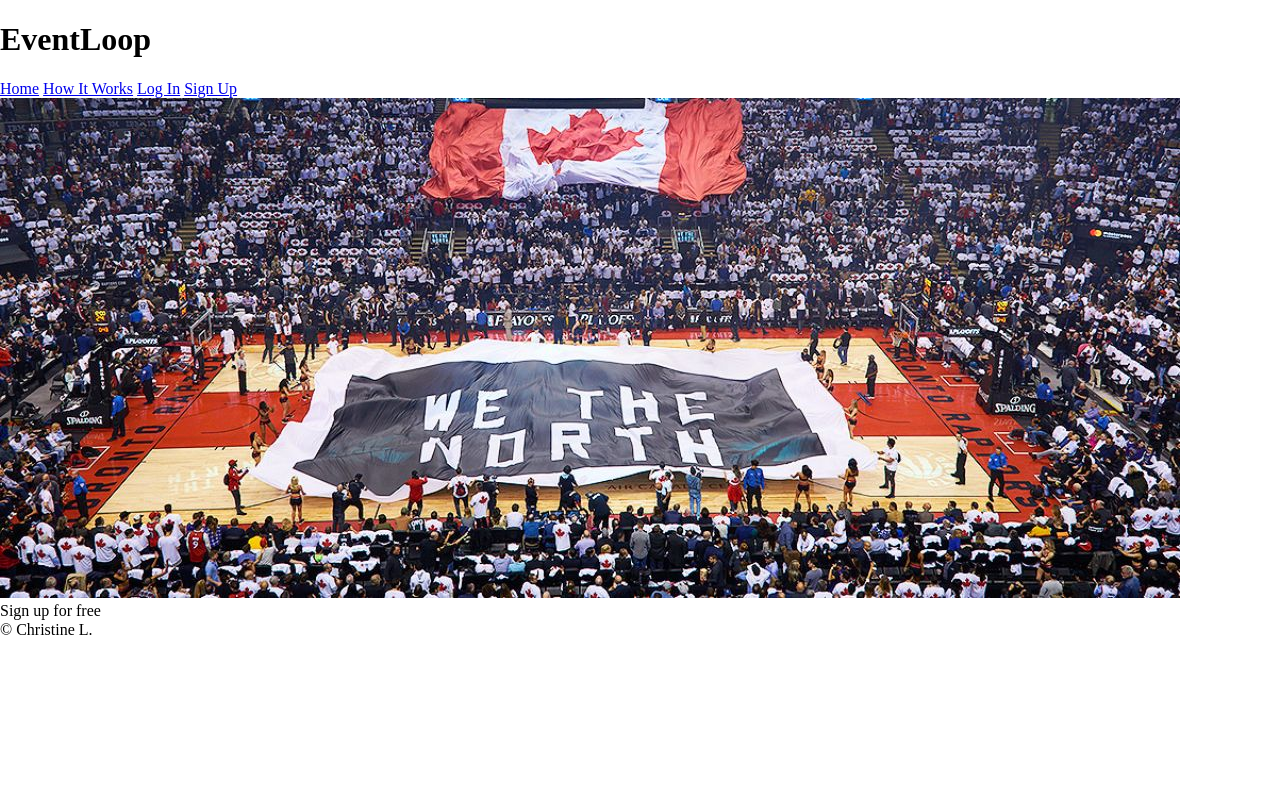
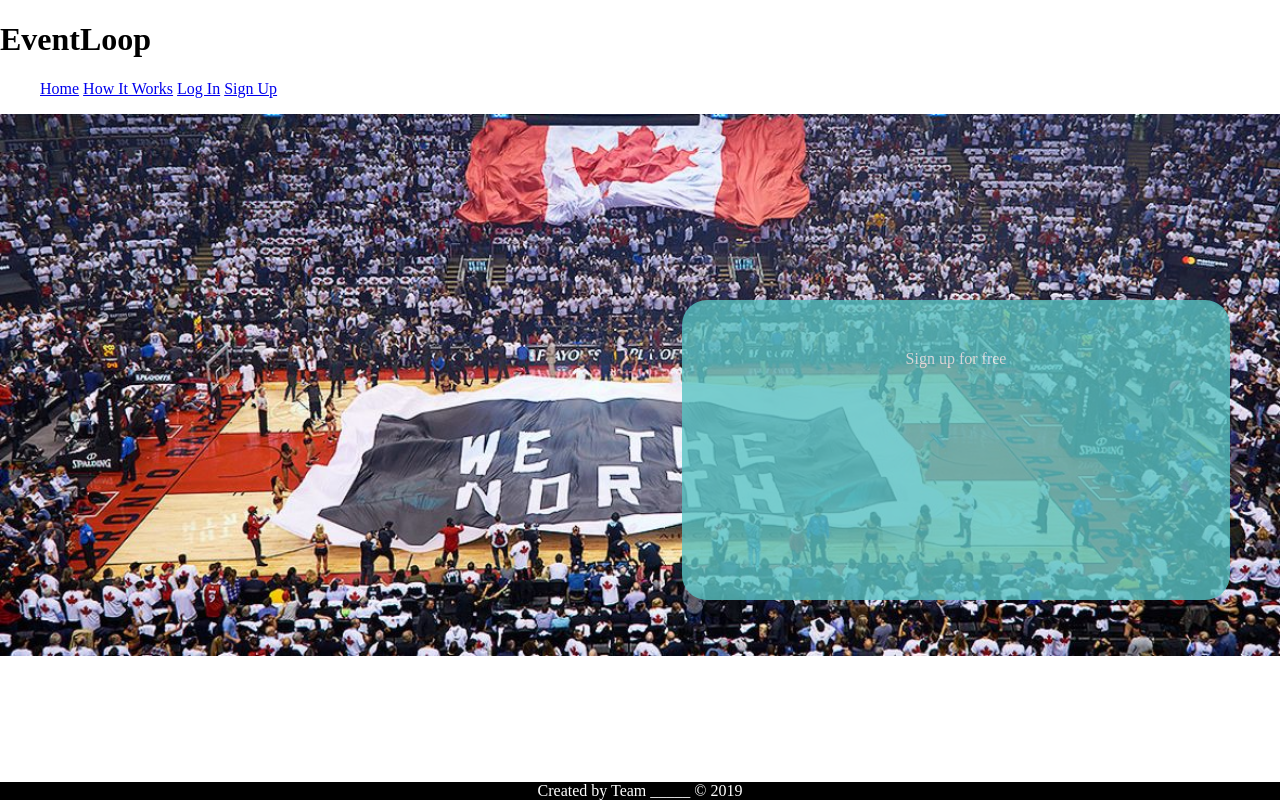
Before and after one commit to christinegithub/event-loop, a Django app: template event_loop/event_loop/templates/base.html in a window 1280 px wide. Run offline with Django 3.2, Linux system fonts and the light colour scheme; the template is opened without the code that fills it, so the values that code supplies are empty.

Commit message:
Made fixes to base.html and home_page.html

```diff
--- a/event_loop/event_loop/settings.py
+++ b/event_loop/event_loop/settings.py
@@ -12,7 +12,7 @@ https://docs.djangoproject.com/en/2.2/ref/settings/
 
 import os
 
-EASY_MAPS_GOOGLE_KEY = os.environ.get("EASY_MAPS_GOOGLE_KEY")
+GOOGLE_MAPS_KEY = os.environ.get("GOOGLE_MAPS_KEY")
 
 # Build paths inside the project like this: os.path.join(BASE_DIR, ...)
 BASE_DIR = os.path.dirname(os.path.dirname(os.path.abspath(__file__)))
@@ -40,7 +40,6 @@ INSTALLED_APPS = [
     'django.contrib.messages',
     'django.contrib.staticfiles',
     'event_loop',
-    'easy_maps',
 ]
 
 MIDDLEWARE = [
--- a/event_loop/event_loop/static/css/main.css
+++ b/event_loop/event_loop/static/css/main.css
@@ -8,12 +8,8 @@ footer {
   text-align: center;
 }
 
-.nav {
+.site-nav-item {
   display: inline-block;
-}
-
-.top-bar {
-  text-align: left;
 }
 
 .link {
@@ -71,7 +67,7 @@ footer {
   margin-bottom: 100px;
 }
 
-.home {
+.event-map {
   display: grid;
   grid-template-columns: 1fr 1fr;
   margin: 0 auto;
--- /dev/null
+++ b/event_loop/event_loop/static/js/main.js
@@ -0,0 +1,3 @@
+document.addEventListener('DOMContentLoaded', () => {
+
+});
--- a/event_loop/event_loop/templates/base.html
+++ b/event_loop/event_loop/templates/base.html
@@ -1,35 +1,30 @@
 <!DOCTYPE html>
-
-{% load staticfiles %}
 <html lang="en" dir="ltr">
   <head>
+    {% load staticfiles %}
     <meta charset="utf-8">
-    <link rel="stylesheet" href="{% static 'css/blog_main.css' %}">
     <link rel="stylesheet" href="https://cdnjs.cloudflare.com/ajax/libs/normalize/8.0.1/normalize.css">
+    <link rel="stylesheet" href="{% static 'css/main.css' %}">
     <title>EventLoop</title>
   </head>
   <body>
-    <header class="header-nav">
-      <nav class="top-bar">
-        <h1 class="nav logo">EventLoop</h1>
-        <a href="#" class="nav link home">Home</a>
-        <a href="#" class="nav link">How It Works</a>
-        <a href="#" class="nav link">Log In</a>
-        <a href="#" class="nav link sign-up">Sign Up</a>
+    <header class="site-header">
+      <h1 class="site-logo">EventLoop</h1>
+      <nav class="site-nav">
+        <ul class="site-nav-list">
+          <li class="site-nav-item"><a href="#">Home</a></li>
+          <li class="site-nav-item"><a href="#">How It Works</a></li>
+          <li class="site-nav-item"><a href="#">Log In</a></li>
+          <li class="site-nav-item"><a href="#">Sign Up</a></li>
+        </ul>
       </nav>
-
       <div class="container">
         <img class="raptors" src="{% static 'img/raptors.jpg' %}" alt="raptors">
         <div class="sign-up-box">Sign up for free</div>
       </div>
     </header>
-
-
     {% block content %}
     {% endblock %}
-
+    <footer class="main-footer">Created by Team _____ &copy 2019</footer>
   </body>
-  <footer class="main-footer">&copy Christine L.</footer>
-
-
 </html>
--- a/event_loop/requirements.txt
+++ b/event_loop/requirements.txt
@@ -1,7 +1,5 @@
 Django==2.2
 django-appconf==1.0.3
-django-classy-tags==0.8.0
-django-easy-maps==1.0.0
 geographiclib==1.49
 geopy==1.19.0
 nltk==3.4
```
Also changed, not shown: event_loop/event_loop/templates/home_page.html (+6 -29 lines).
